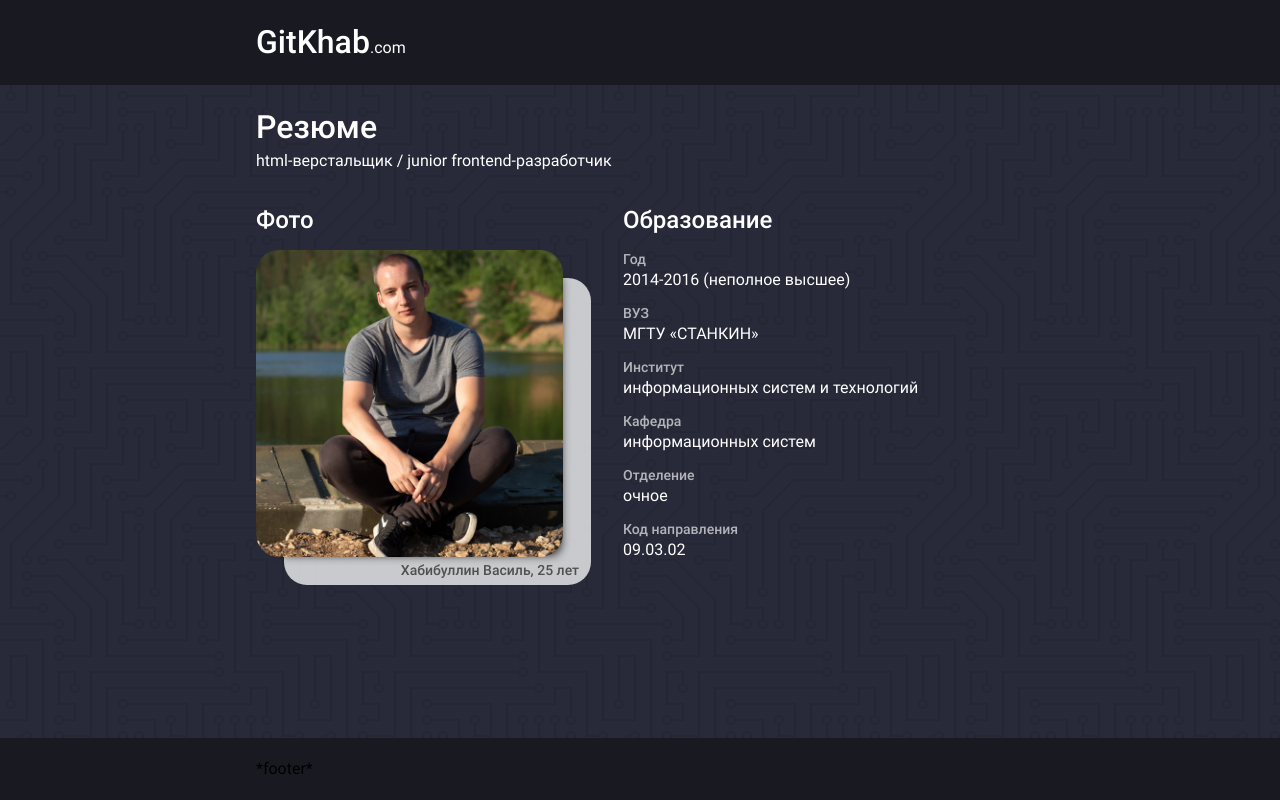
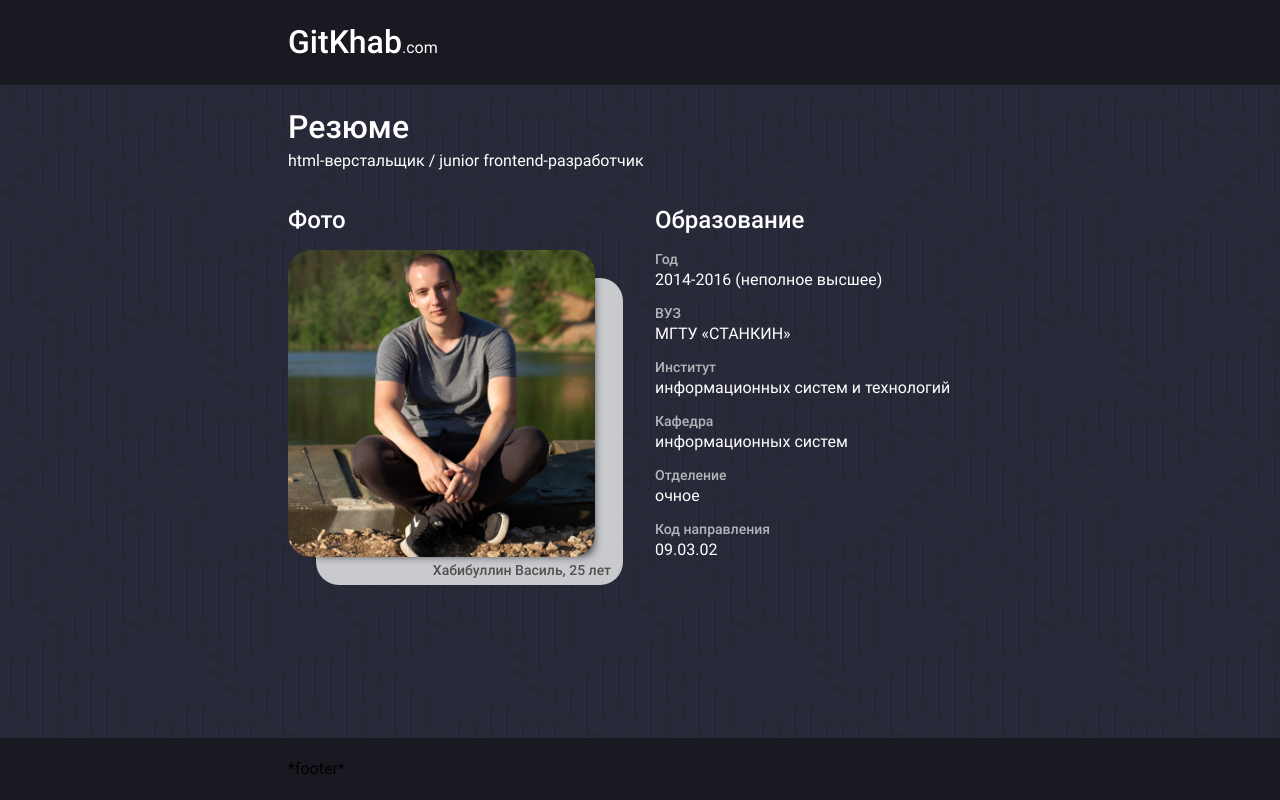
Before and after one commit to GitKhab/gitkhab.com, a Vue app: page / in a window 1280 px wide. Built offline with nearby package versions, Linux system fonts and the light colour scheme.

Commit message:
Add inner-behavior mixin

```diff
--- a/src/assets/sass/mixins.scss
+++ b/src/assets/sass/mixins.scss
@@ -11,3 +11,13 @@
     padding-bottom: 100%;
   }
 }
+
+@mixin inner-behavior {
+  box-sizing: border-box;
+  margin: 0 auto;
+  padding: 20px 16px;
+  @media screen and (min-width: 640px) {
+    max-width: 768px;
+    padding: 20px 32px;
+  }
+}
--- a/src/components/TheFooter.vue
+++ b/src/components/TheFooter.vue
@@ -11,11 +11,11 @@
 </script>
 
 <style lang="scss">
+  @import "~@/assets/sass/mixins.scss";
+
   .footer {}
 
   .footer__inner {
-    max-width: 768px;
-    margin: 0 auto;
-    padding: 20px 16px;
+    @include inner-behavior;
   }
 </style>
--- a/src/components/TheHeader.vue
+++ b/src/components/TheHeader.vue
@@ -23,9 +23,7 @@
   .header {}
 
   .header__inner {
-    max-width: 768px;
-    margin: 0 auto;
-    padding: 20px 16px;
+    @include inner-behavior;
   }
 
   .header__link {
--- a/src/views/Home.vue
+++ b/src/views/Home.vue
@@ -21,6 +21,7 @@
 
 <style lang="scss" scoped>
   @import "~@/assets/sass/variables.scss";
+  @import "~@/assets/sass/mixins.scss";
 
   .home {
     background-image: url(~@/assets/svg/circuit-board.svg);
@@ -29,15 +30,14 @@
   }
 
   .home__inner {
+    @include inner-behavior;
+    max-width: 420px;
     display: grid;
     grid-template-areas:
         'cv'
         'photo'
         'education';
     grid-gap: 32px;
-    max-width: 420px;
-    margin: 0 auto;
-    padding: 20px 16px;
   }
 
   .home__cv {
@@ -54,11 +54,11 @@
 
   @media screen and (min-width: 640px) {
     .home__inner {
+      max-width: 768px;
       grid-template-areas:
         'cv cv'
         'photo education';
       grid-template-columns: minmax(auto, 335px) 1fr;
-      max-width: 768px;
     }
   }
 </style>
```
